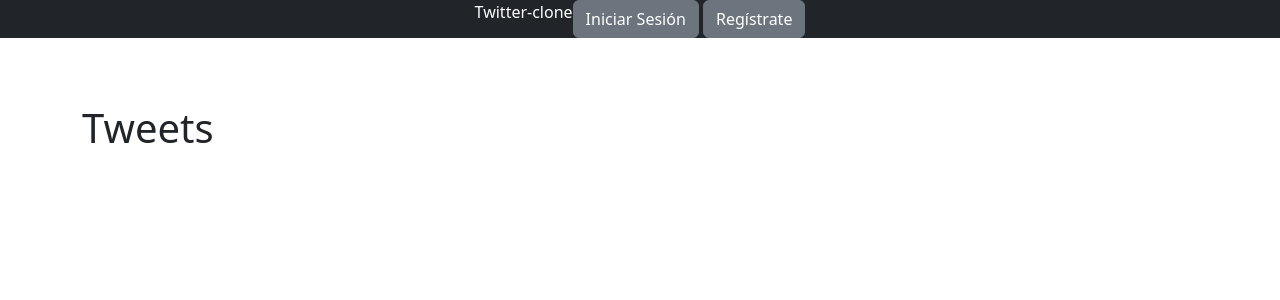
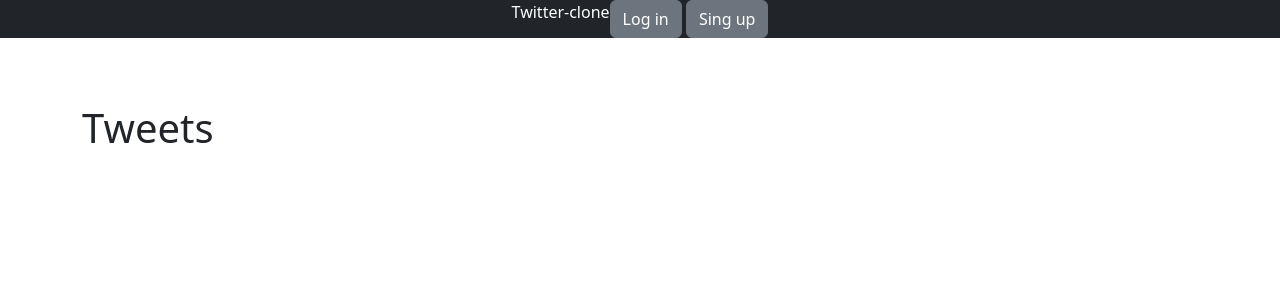
Before and after one commit to JoaquinMelladoQ/Twitter-clone, a Rails app: page / in a window 1280 px wide. Shown: the top 300 px of the page. Run offline with Rails 7, Linux system fonts and the light colour scheme; data that the repository does not hold is empty; style sheets or scripts are compiled from the project's sources; some libraries are stand-ins or nearby versions.

Commit message:
translating into english

```diff
--- a/app/views/layouts/application.html.erb
+++ b/app/views/layouts/application.html.erb
@@ -7,6 +7,7 @@
 
     <%= stylesheet_link_tag    'application', media: 'all', 'data-turbolinks-track': 'reload' %>
     <%= javascript_include_tag 'application', 'data-turbolinks-track': 'reload' %>
+    <script src="https://kit.fontawesome.com/601cc90a6b.js" crossorigin="anonymous"></script>
   </head>
 
   <body>
@@ -21,15 +22,15 @@
           <a class="nav-link dropdown-toggle" href="#" id="navbarDropdown" role="button" data-toggle="dropdown"
             aria-haspopup="true" aria-expanded="false">Hola <%= current_user.name %></a>
           <div class="dropdown-menu" aria-labelledby="navbarDropdown">
-            <%= link_to 'Perfil', edit_user_registration_path, class: 'dropdown-item' %>
+            <%= link_to 'Profile', edit_user_registration_path, class: 'dropdown-item' %>
             <div class="dropdown-divider"></div>
-            <%= link_to "Cerrar Sesión", destroy_user_session_path, method: :delete, class: 'dropdown-item' %>
+            <%= link_to "Sing out", destroy_user_session_path, method: :delete, class: 'dropdown-item' %>
           </div>
         </li>
         <% else %>
         <li>
-          <%= link_to "Iniciar Sesión", new_user_session_path, class:'btn btn-secondary' %>
-          <%= link_to "Regístrate", new_user_registration_path, class: 'btn btn-secondary' %>
+          <%= link_to "Log in", new_user_session_path, class:'btn btn-secondary' %>
+          <%= link_to "Sing up", new_user_registration_path, class: 'btn btn-secondary' %>
         </li>
     <% end %>
   </nav>
```
